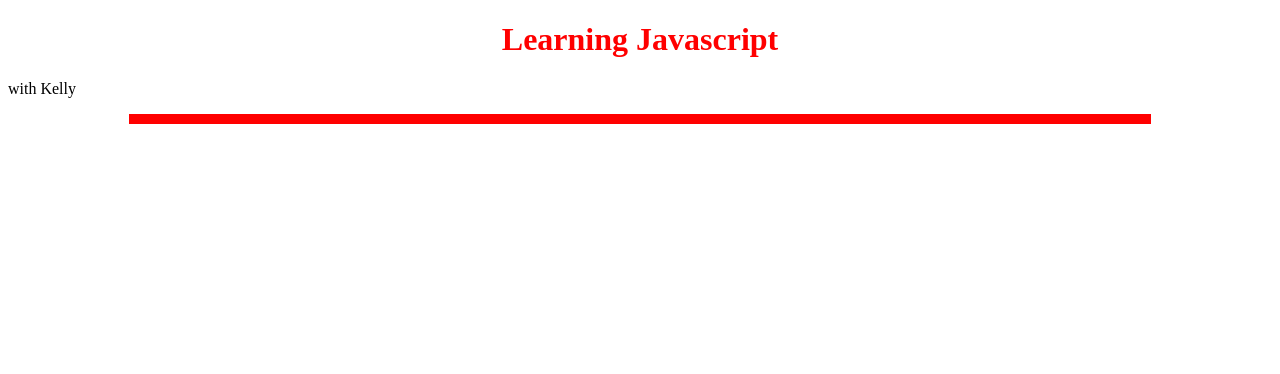
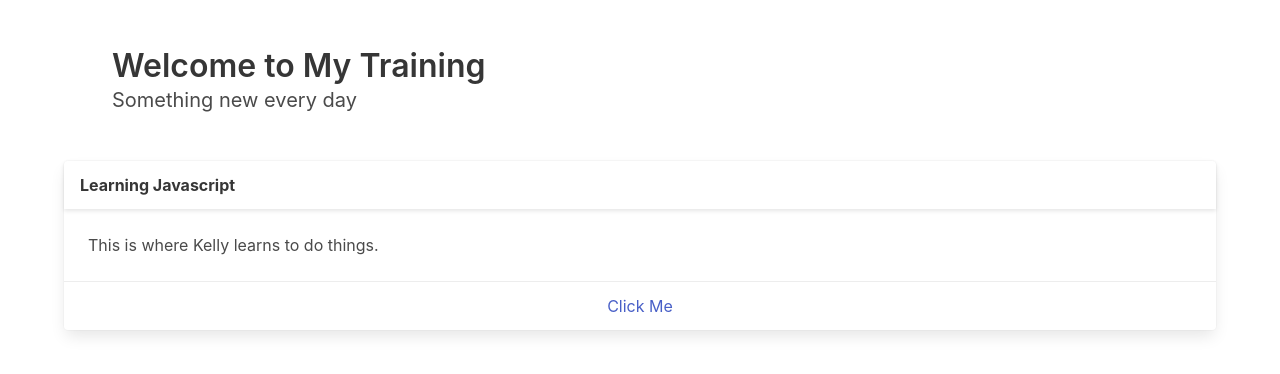
Before and after one commit to weebs11/simple_html, a plain HTML site: page javascript_testing.html in a window 1280 px wide. Drawn offline with nearby package versions, Linux system fonts and the light colour scheme.

Commit message:
testing vs code

```diff
--- /dev/null
+++ b/css/javascript_testing.css
@@ -0,0 +1,3 @@
+body {
+  align: center;
+}
--- a/css/styles.css
+++ b/css/styles.css
@@ -1,5 +1,5 @@
 body {
-  font-family: 'Playfair Display';
+  font-family: Roboto;
 }
 
 h1 {
@@ -8,7 +8,7 @@ h1 {
 }
 
 p {
-  text-align: left;
+  text-align: center;
 }
 
 .container {
@@ -28,3 +28,7 @@ p.paragraph {
   color: #fff;
   padding: 10%;
 }
+
+.button_styling {
+  a: center;
+}
--- a/javascript_testing.html
+++ b/javascript_testing.html
@@ -3,17 +3,56 @@
 <html>
   <head>
     <title>Learning JavaScript</title>
-    <link rel="stylesheet" href="css/styles.css" />
-    <!-- <script src="js/main.js"> </script> -->
+    <!-- <link href="https://cdn.jsdelivr.net/npm/bootstrap@5.0.0-beta2/dist/css/bootstrap.min.css" rel="stylesheet" integrity="sha384-BmbxuPwQa2lc/FVzBcNJ7UAyJxM6wuqIj61tLrc4wSX0szH/Ev+nYRRuWlolflfl" crossorigin="anonymous"> -->
+    <link rel="stylesheet" href="css/javascript_testing.css">
+    <link rel="stylesheet" href="https://cdn.jsdelivr.net/npm/bulma@0.9.1/css/bulma.min.css">
+    <meta name="viewport" content="width=device-width, initial-scale=1" >
     <body>
-      <div class="header">
-        <h1>Learning Javascript</h1>
-      </p>with Kelly</p>
+
+      <div class="container">
+      <section class="hero">
+        <div class="hero-body">
+          <p class="title">
+            Welcome to My Training
+          </p>
+          <p class="subtitle">
+            Something new every day
+          </p>
+        </div>
+      </section>
+
+
+      <div class="card">
+        <header class="card-header">
+          <p class="card-header-title">
+            Learning Javascript
+          </p>
+          <button class="card-header-icon" aria-label="more options">
+            <span class="icon">
+              <i class="fas fa-angle-down" aria-hidden="true"></i>
+            </span>
+          </button>
+        </header>
+        <div class="card-content">
+          <div class="content">
+            This is where Kelly learns to do things.
+          </div>
+        </div>
+        <footer class="card-footer">
+          <a href="#" class="card-footer-item" onclick="showAlert()">Click Me</a>
+        </footer>
+      </div>
     </div>
 
-    <div class="container">
-
-    </div>
+    <!-- <div class="card">
+        <div class="card-content">
+            <p class="title is-4">Learning Javascript</p>
+            <p class="subtitle is-6">with Kelly</p>
+          </div>
+          <footer class="card-footer" align="center">
+            <button type="button" class="button is-primary is-light is-normal" onclick="showAlert()">Click Here</button>
+          </footer>
+        </div> -->
 
     <script>
       // Number
@@ -26,9 +65,17 @@
       var colors = ['red','blue','orange'];
       colors.push('purple');
       // Object
-      console.log(colors[2]);
+
+      function showAlert(){
+        var numbers = [2, 11, 1987];
+        for(var i = 0; i < numbers.length; i++) {
+          alert(numbers[i]);
+        }
+
+      }
+
 
     </script>
-
+    <script src="https://cdn.jsdelivr.net/npm/bootstrap@5.0.0-beta2/dist/js/bootstrap.bundle.min.js" integrity="sha384-b5kHyXgcpbZJO/tY9Ul7kGkf1S0CWuKcCD38l8YkeH8z8QjE0GmW1gYU5S9FOnJ0" crossorigin="anonymous"></script>
     </body>
 </html>
```
Also changed, not shown: 1 other file.
